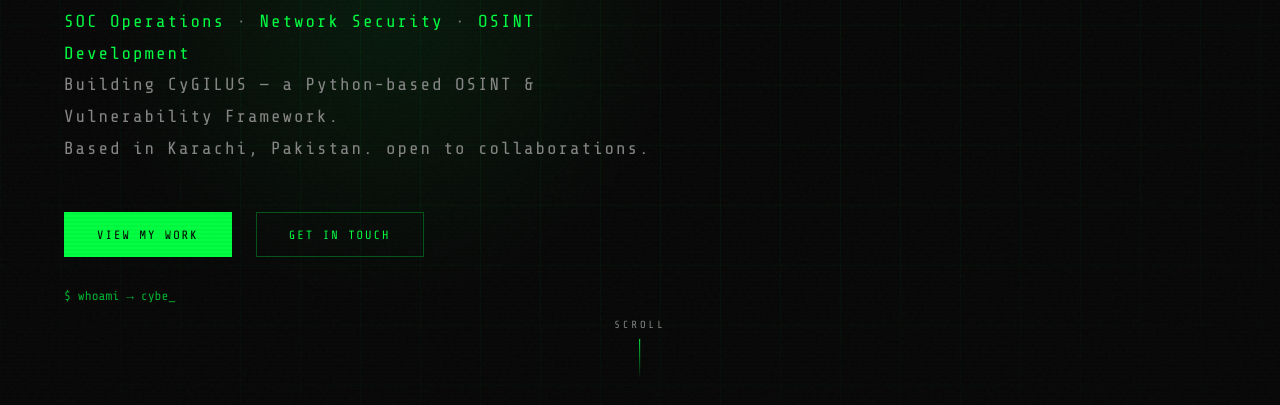
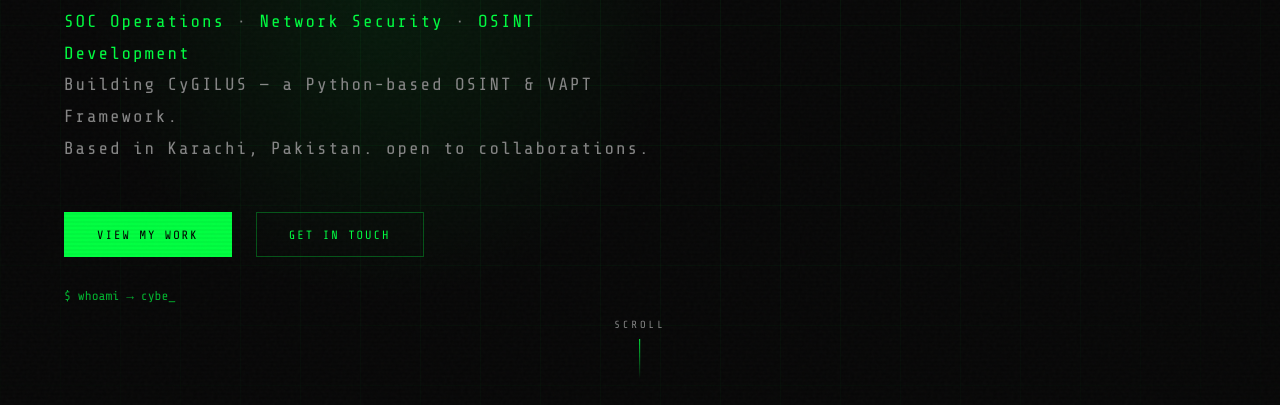
Before and after one commit to fahahd/fahahd.github.io, a plain HTML site: page index.html in a window 1280 px wide. Shown: the part 395-800 px from the top of the page. Drawn offline with nearby package versions, Linux system fonts and the light colour scheme.

Commit message:
Update index.html

```diff
--- a/index.html
+++ b/index.html
@@ -754,7 +754,7 @@
     </h1>
     <p class="hero-subtitle">
       <b>SOC Operations</b> · <b>Network Security</b> · <b>OSINT Development</b><br/>
-      Building CyGILUS — a Python-based OSINT & Vulnerability Framework.<br/>
+      Building CyGILUS — a Python-based OSINT & VAPT Framework.<br/>
       Based in Karachi, Pakistan. open to collaborations.
     </p>
     <div class="hero-cta">
@@ -928,7 +928,7 @@
       <div class="project-card fade-in">
         <div class="project-num">01 — FEATURED PROJECT</div>
         <div class="project-name">CyGILUS</div>
-        <div class="project-cat">OSINT & VULNERABILITY FRAMEWORK</div>
+        <div class="project-cat">OSINT & VAPT FRAMEWORK</div>
         <p class="project-desc">
           A modular Python-based OSINT and Vulnerability Framework (Final Year Project).
           Features domain & subdomain scanner, email scraper for social engineering assessment,
@@ -1051,7 +1051,7 @@
           <span>⬡</span> tryhackme.com/p/fs8783788
         </a>
         <a href="tel:+923180187990" class="contact-link">
-          <span>◎</span> +92 318 0187990
+          <span>◎</span> +92 328 3578132
         </a>
       </div>
     </div>
```
